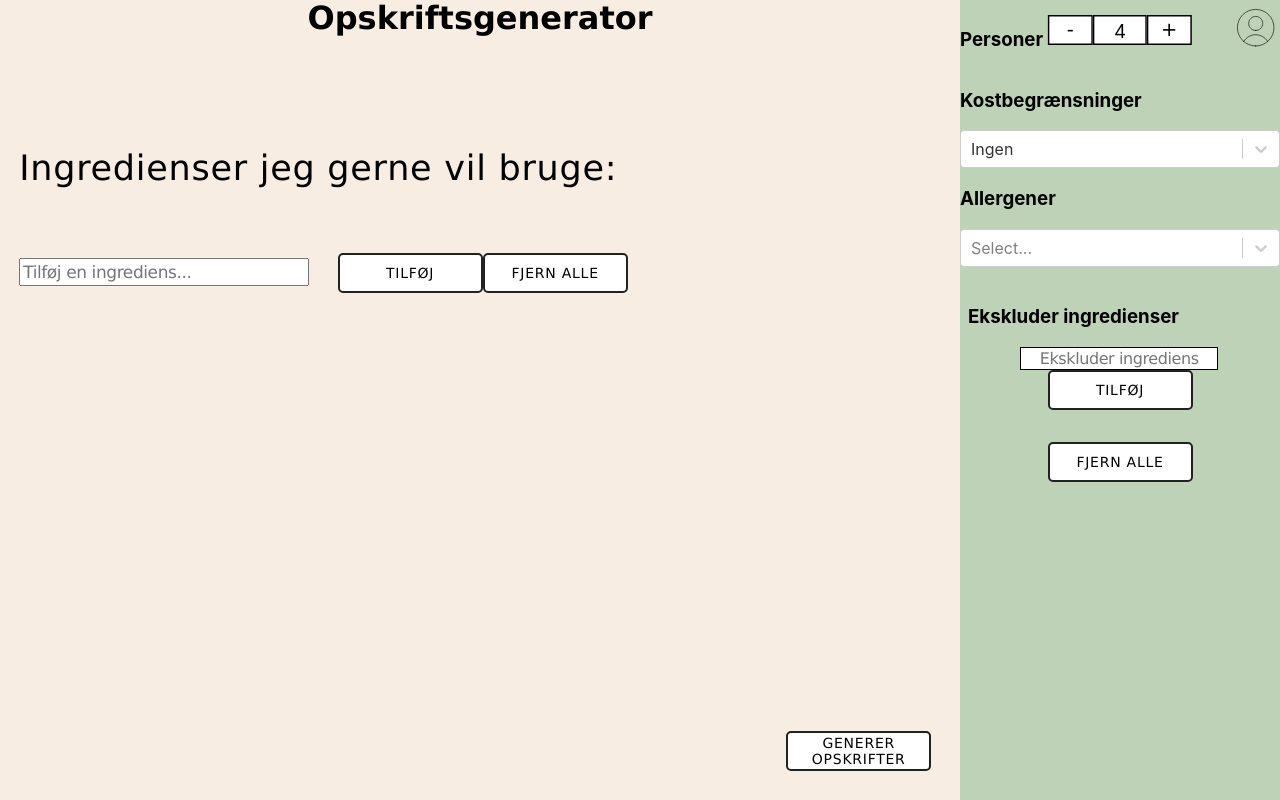
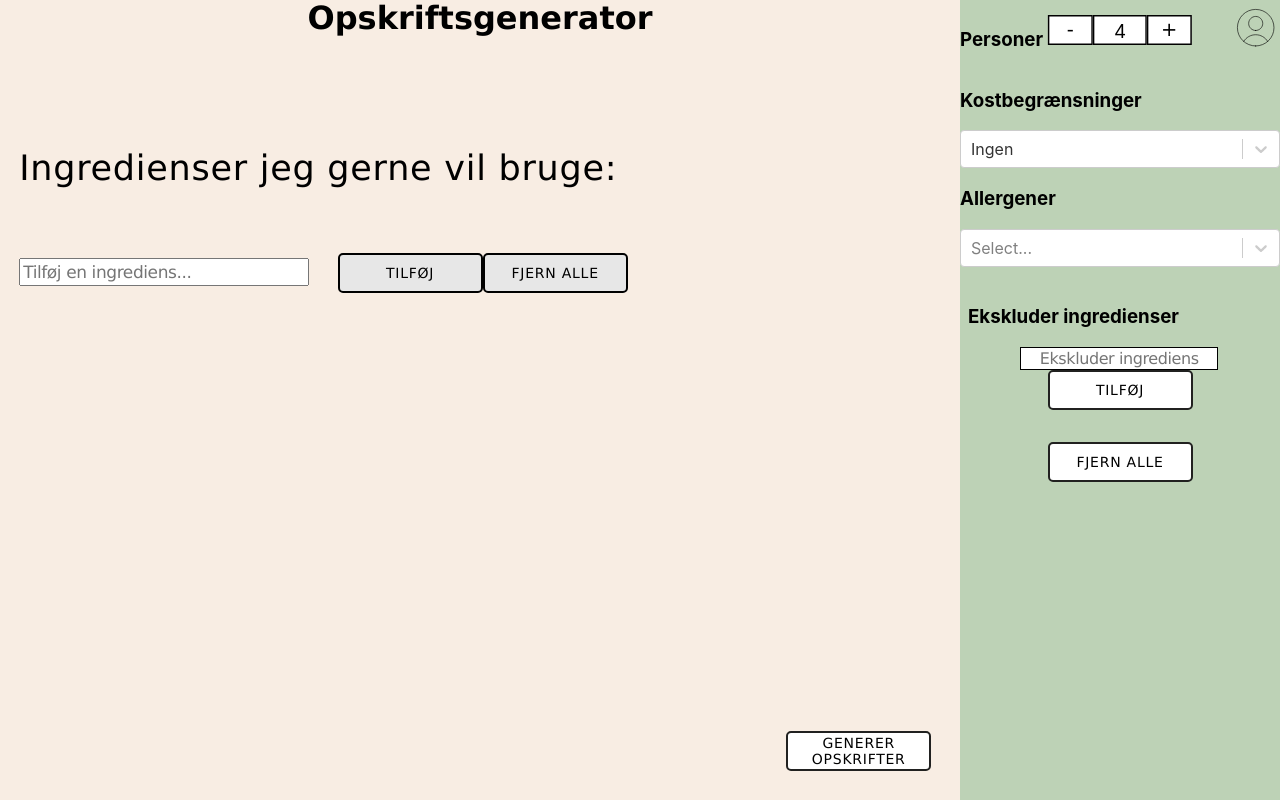
Before and after one commit to Jaffenheimer/p7-internet, a React (Create React App) app in the folder P7Internet.Frontend/react-app/: page / in a window 1280 px wide. Built offline with nearby package versions, Linux system fonts and the light colour scheme.

Commit message:
did some groundwork for disabling and fixed conflicts when merging other work into it

```diff
--- a/P7Internet.Frontend/react-app/src/App.css
+++ b/P7Internet.Frontend/react-app/src/App.css
@@ -99,6 +99,14 @@ button {
   line-height: 16px;
   letter-spacing: 0.75px;
   text-transform: uppercase;
+}
+
+button:disabled {
+  background-color: #e7e7e7;
+  border-color: #e7e7e7;
+  color: #000;
+  cursor: not-allowed;
+  border: 2px solid black;
 }
 
 button:hover {
--- a/P7Internet.Frontend/react-app/src/components/SearchBar.jsx
+++ b/P7Internet.Frontend/react-app/src/components/SearchBar.jsx
@@ -1,16 +1,23 @@
-import React, { useState } from "react";
+import React, { useState, useEffect } from "react";
 import { recipeGenerationActions } from "../features/recipeGenerationSlice";
 import { useDispatch, useSelector } from "react-redux";
 
 const SearchBar = () => {
   const dispatch = useDispatch();
-  const [ingredient, setIngredient] = useState("");
-  const ownedIngredientsList = useSelector(
-    (state) => state.recipeGeneration.ownedIngredients
-  );
+  const [ingredient, setIngredient] = useState('');
+  const ownedIngredientsList = useSelector(state => state.recipeGeneration.ownedIngredients);
+  const [addButtonIsDisabled, setAddButtonDisabled] = useState(true);
+  const [removeAllButtonIsDisabled, setRemoveAllButtonDisabled] = useState(true);
+
+  console.log(ingredient)
+
+  useEffect(() => {
+    handleRemoveAllButtonDisabling();}
+    , []);
 
   const handleChange = (event) => {
     setIngredient(event.target.value);
+    handleAddButtonDisabling(event.target.value);
   };
 
   const handleSubmit = (event) => {
@@ -33,10 +40,28 @@ const SearchBar = () => {
       else alert(`Elementet "${ingredient}" er allerede tilføjet til listen!`);
     }
     setIngredient("");
+    handleRemoveAllButtonDisabling();
   };
 
   function submitRemoveAll() {
     dispatch(recipeGenerationActions.clearAllOwnedIngredients());
+  }
+
+  //add button is disabled if input is empty, else enabled
+  const handleAddButtonDisabling = (value) => {
+    if (value === "")
+      setAddButtonDisabled(true)
+    else
+      setAddButtonDisabled(false)
+  }
+
+  //remove all button is disabled if there are no ingredients to remove, else enabled
+  const handleRemoveAllButtonDisabling = () => {
+    //console.log(ownedIngredientsList)
+    if (ownedIngredientsList.length === 0)
+      setRemoveAllButtonDisabled(true)
+    else
+      setRemoveAllButtonDisabled(false)
   }
 
   return (
@@ -48,8 +73,9 @@ const SearchBar = () => {
         onChange={handleChange}
         placeholder="Tilføj en ingrediens..."
       />
-      <button type="submit">Tilføj</button>
-      <button id="RemoveAllExcludeIngredientsButton" onClick={submitRemoveAll}>
+      <button type="submit" disabled={addButtonIsDisabled} >Tilføj</button>
+      <button id="RemoveAllExcludeIngredientsButton" disabled={removeAllButtonIsDisabled}
+      onClick={submitRemoveAll}>
         Fjern alle
       </button>
     </form>
```
